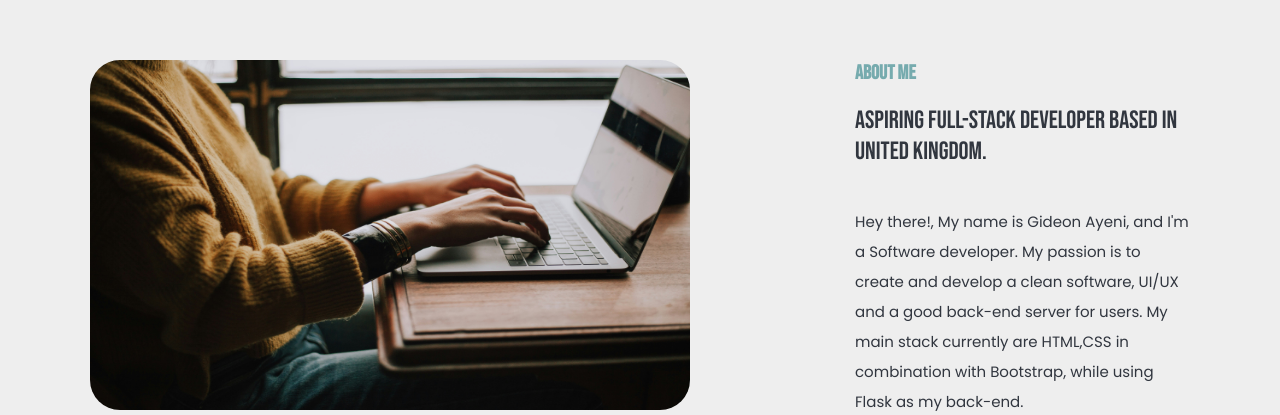
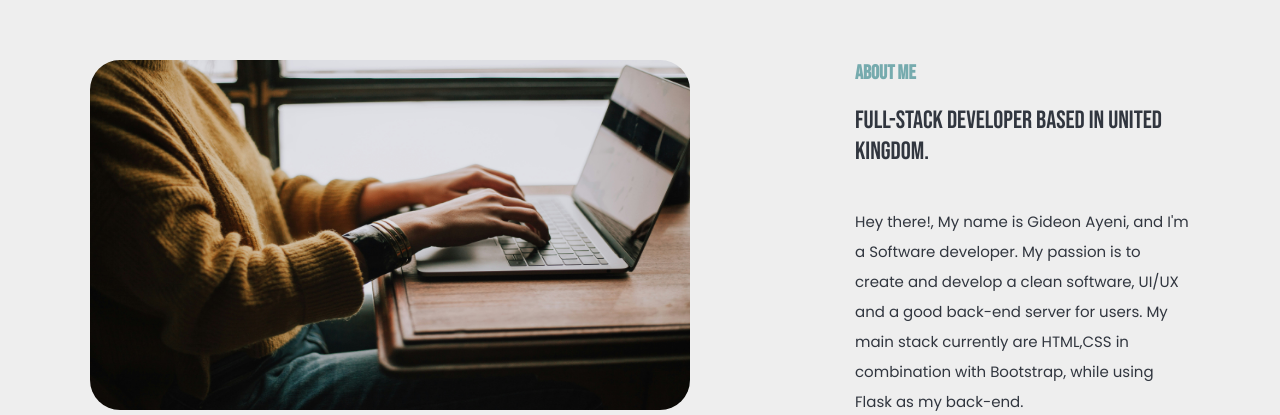
Before and after one commit to Gideon1107/Portfolio-project, a Flask app: page / in a window 1280 px wide. Shown: the part 849-1264 px from the top of the page. Run offline with Flask 3, Linux system fonts and the light colour scheme; some libraries are stand-ins or nearby versions.

Commit message:
changes to index.html

```diff
--- a/templates/index.html
+++ b/templates/index.html
@@ -71,7 +71,7 @@
 
     <div>
       <h1>ABOUT ME</h1>
-      <h2>Aspiring Full-stack Developer based in United Kingdom.</h2>
+      <h2>Full-stack Developer based in United Kingdom.</h2>
       <p>Hey there!, My name is Gideon Ayeni, and I'm a Software developer. My passion is to create and develop a clean software, UI/UX and a good back-end server for users. My main stack currently are HTML,CSS in combination with Bootstrap, while using Flask as my back-end.</p>
     </div>
   </div>
```
